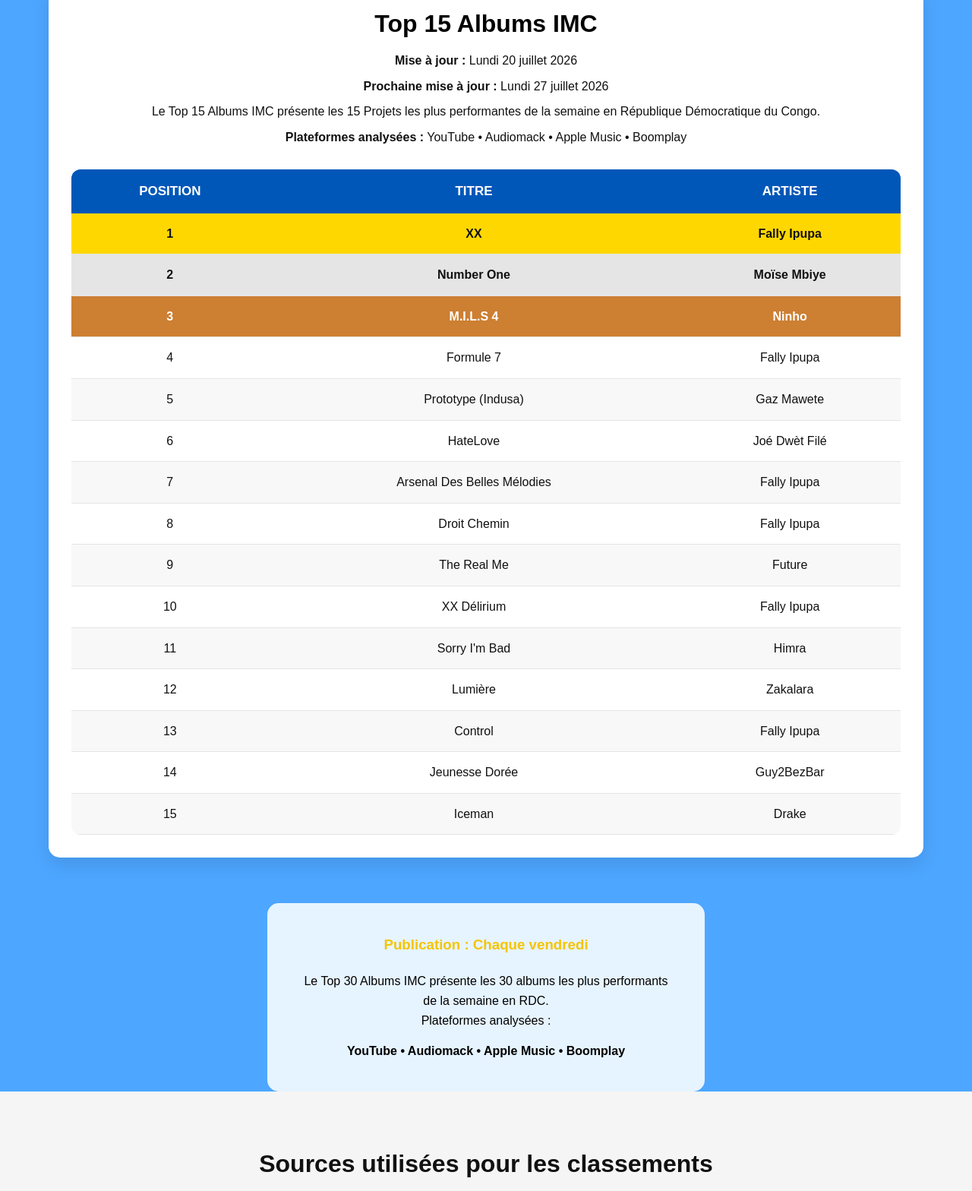
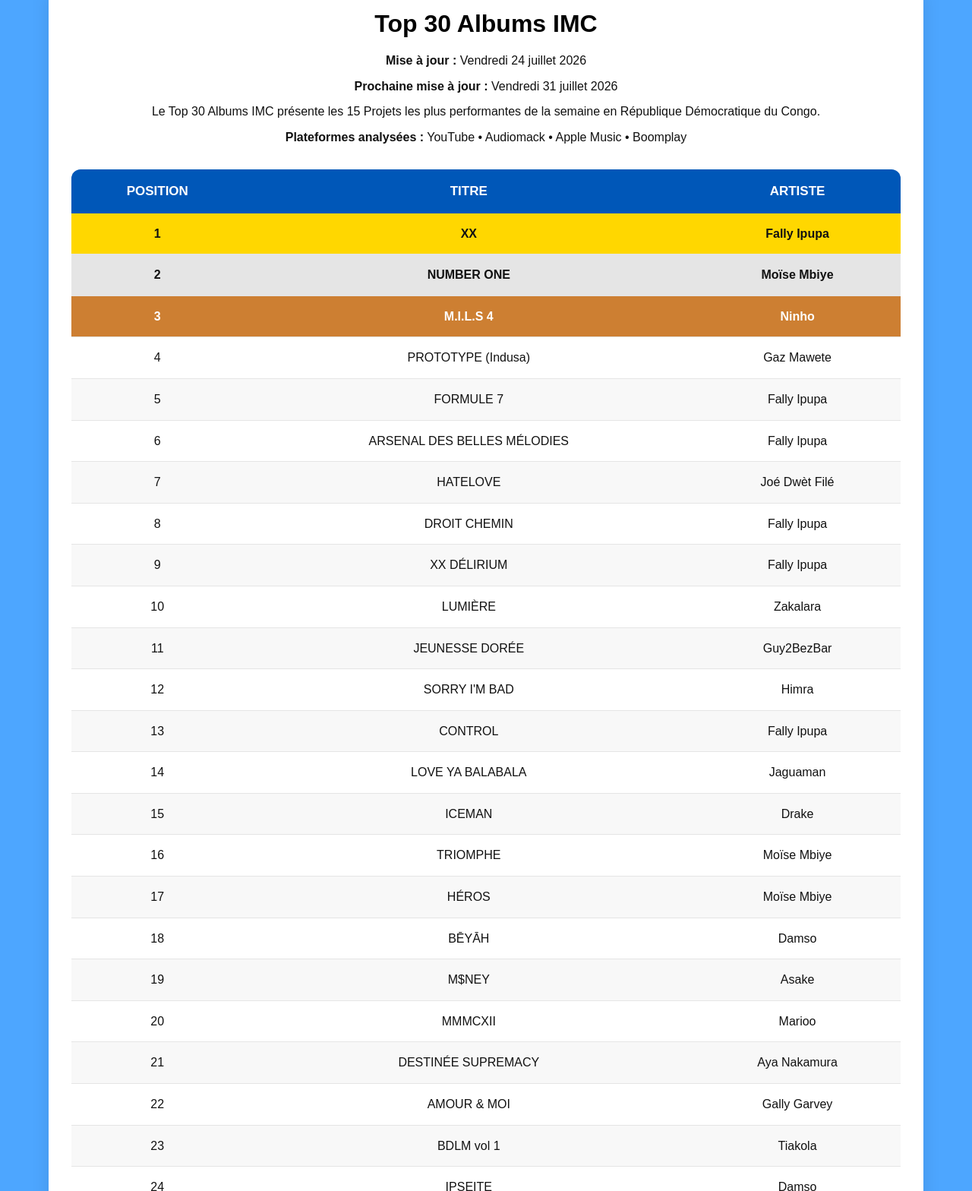
Before and after one commit to institutmusicalcongolais/IMC-Site, a plain HTML site: page classements.html in a window 1280 px wide. Shown: the part 3300-4868 px from the top of the page at 76% size. Drawn offline with Linux system fonts and the light colour scheme.

Commit message:
Add files via upload

```diff
--- a/classements.html
+++ b/classements.html
@@ -209,15 +209,15 @@ YouTube • Audiomack • Apple Music • Boomplay
 <section class="classements">
 
 <h2>
-Top 15 Albums IMC
+Top 30 Albums IMC
 </h2>
 
-<p><strong>Mise à jour :</strong> Lundi 20 juillet 2026</p>
+<p><strong>Mise à jour :</strong> Vendredi 24 juillet 2026</p>
 
-<p><strong>Prochaine mise à jour :</strong> Lundi 27 juillet 2026</p>
+<p><strong>Prochaine mise à jour :</strong> Vendredi 31 juillet 2026</p>
 
 <p>
-Le Top 15 Albums IMC présente les 15 Projets les plus performantes de la semaine en République Démocratique du Congo.
+Le Top 30 Albums IMC présente les 15 Projets les plus performantes de la semaine en République Démocratique du Congo.
 </p>
 
 <p>
@@ -233,20 +233,35 @@ Le Top 15 Albums IMC présente les 15 Projets les plus performantes de la semain
 </tr>
 
 <tr><td>1</td><td>XX</td><td>Fally Ipupa</td></tr>
-<tr><td>2</td><td>Number One</td><td>Moïse Mbiye</td></tr>
+<tr><td>2</td><td>NUMBER ONE</td><td>Moïse Mbiye</td></tr>
 <tr><td>3</td><td>M.I.L.S 4</td><td>Ninho</td></tr>
-<tr><td>4</td><td>Formule 7</td><td>Fally Ipupa</td></tr>
-<tr><td>5</td><td>Prototype (Indusa)</td><td>Gaz Mawete</td></tr>
-<tr><td>6</td><td>HateLove</td><td>Joé Dwèt Filé</td></tr>
-<tr><td>7</td><td>Arsenal Des Belles Mélodies</td><td>Fally Ipupa</td></tr>
-<tr><td>8</td><td>Droit Chemin</td><td>Fally Ipupa</td></tr>
-<tr><td>9</td><td>The Real Me</td><td>Future</td></tr>
-<tr><td>10</td><td>XX Délirium</td><td>Fally Ipupa</td></tr>
-<tr><td>11</td><td>Sorry I'm Bad</td><td>Himra</td></tr>
-<tr><td>12</td><td>Lumière</td><td>Zakalara</td></tr>
-<tr><td>13</td><td>Control</td><td>Fally Ipupa</td></tr>
-<tr><td>14</td><td>Jeunesse Dorée</td><td>Guy2BezBar</td></tr>
-<tr><td>15</td><td>Iceman </td><td>Drake</td></tr>
+<tr><td>4</td><td>PROTOTYPE (Indusa)</td><td>Gaz Mawete</td></tr>
+<tr><td>5</td><td>FORMULE 7</td><td>Fally Ipupa</td></tr>
+<tr><td>6</td><td>ARSENAL DES BELLES MÉLODIES</td><td>Fally Ipupa</td></tr>
+<tr><td>7</td><td>HATELOVE</td><td>Joé Dwèt Filé</td></tr>
+<tr><td>8</td><td>DROIT CHEMIN</td><td>Fally Ipupa</td></tr>
+<tr><td>9</td><td>XX DÉLIRIUM</td><td>Fally Ipupa</td></tr>
+<tr><td>10</td><td>LUMIÈRE</td><td>Zakalara</td></tr>
+<tr><td>11</td><td>JEUNESSE DORÉE</td><td>Guy2BezBar</td></tr>
+<tr><td>12</td><td>SORRY I'M BAD</td><td>Himra</td></tr>
+<tr><td>13</td><td>CONTROL</td><td>Fally Ipupa</td></tr>
+<tr><td>14</td><td>LOVE YA BALABALA</td><td>Jaguaman</td></tr>
+<tr><td>15</td><td>ICEMAN</td><td>Drake</td></tr>
+<tr><td>16</td><td>TRIOMPHE</td><td>Moïse Mbiye</td></tr>
+<tr><td>17</td><td>HÉROS</td><td>Moïse Mbiye</td></tr>
+<tr><td>18</td><td>BĒYĀH</td><td>Damso</td></tr>
+<tr><td>19</td><td>M$NEY</td><td>Asake</td></tr>
+<tr><td>20</td><td>MMMCXII</td><td>Marioo</td></tr>
+<tr><td>21</td><td>DESTINÉE SUPREMACY</td><td>Aya Nakamura</td></tr>
+<tr><td>22</td><td>AMOUR & MOI</td><td>Gally Garvey</td></tr>
+<tr><td>23</td><td>BDLM vol 1</td><td>Tiakola</td></tr>
+<tr><td>24</td><td>IPSEITE</td><td>Damso</td></tr>
+<tr><td>25</td><td>DANCING IN THE RAIN</td><td>63kluf</td></tr>
+<tr><td>26</td><td>MONDE ARABE</td><td>Koffi Olomide</td></tr>
+<tr><td>27</td><td>DACHIBA KOUMGBA TCHAIBA</td><td>Himra</td></tr>
+<tr><td>28</td><td>M.I.L.S 3</td><td>Ninho</td></tr>
+<tr><td>29</td><td>LOYEMBO YA MOTEMA</td><td>Rosny Kayiba</td></tr>
+<tr><td>30</td><td>LES REMIX DE GAËL</td><td>Alain Moloto</td></tr>
 
 </table>
 
```
Also changed, not shown: certification.html (+19 -0 lines).
